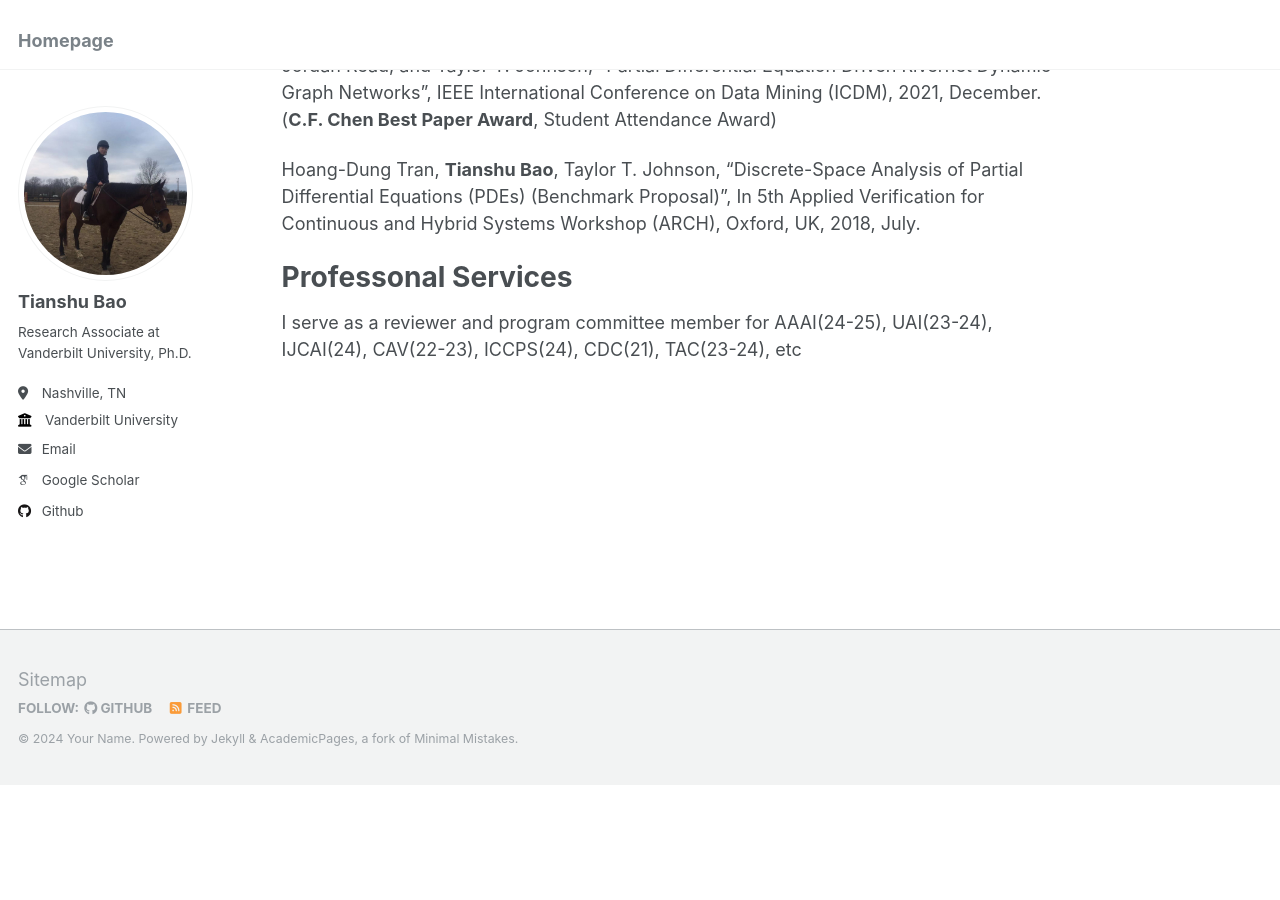
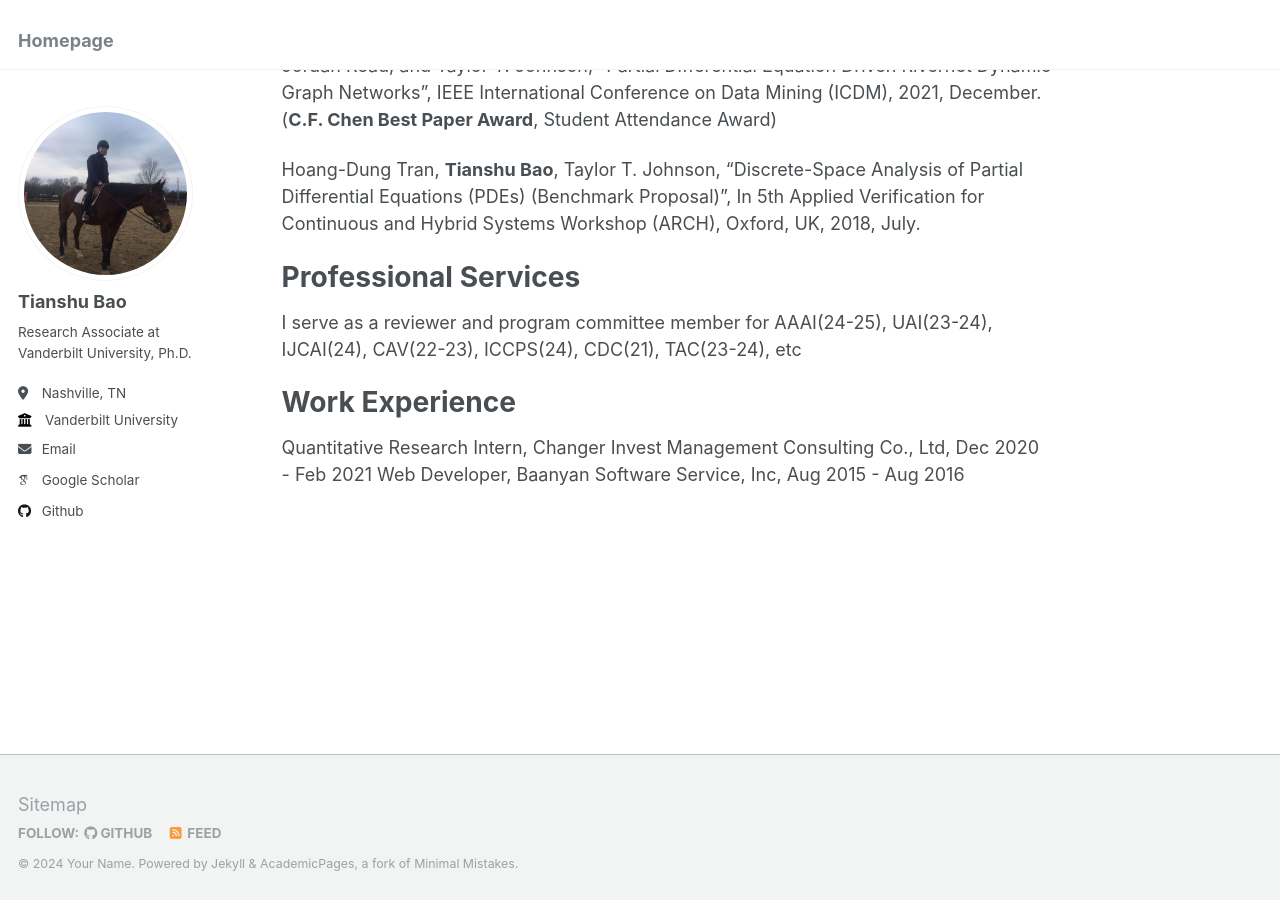
Before and after one commit to tianshubao1/tianshubao1.github.io, a Jekyll site: the page built from _pages/about.md, in a window 1280 px wide and 900 px high, scrolled down 774 px. Built offline with Jekyll 4.4.1, drawn with Linux system fonts in a browser that asks for light colours; some web fonts are replaced; before the commit the page ends 1559 px from its top, so only the background shows below that.

Commit message:
Update about.md

```diff
--- a/_pages/about.md
+++ b/_pages/about.md
@@ -23,6 +23,11 @@ Shengyu Chen, **Tianshu Bao**, Givi Peyman, Can Zheng, Xiaowei Jia, " Reconstruc
 
 Hoang-Dung Tran, **Tianshu Bao**, Taylor T. Johnson, "Discrete-Space Analysis of Partial Differential Equations (PDEs) (Benchmark Proposal)", In 5th Applied Verification for Continuous and Hybrid Systems Workshop (ARCH), Oxford, UK, 2018, July.
 
-Professonal Services
+Professional Services
 ======
 I serve as a reviewer and program committee member for AAAI(24-25), UAI(23-24), IJCAI(24), CAV(22-23), ICCPS(24), CDC(21), TAC(23-24), etc
+
+Work Experience
+======
+Quantitative Research Intern, Changer Invest Management Consulting Co., Ltd,  Dec 2020 - Feb 2021
+Web Developer, Baanyan Software Service, Inc, Aug 2015 - Aug 2016
```
